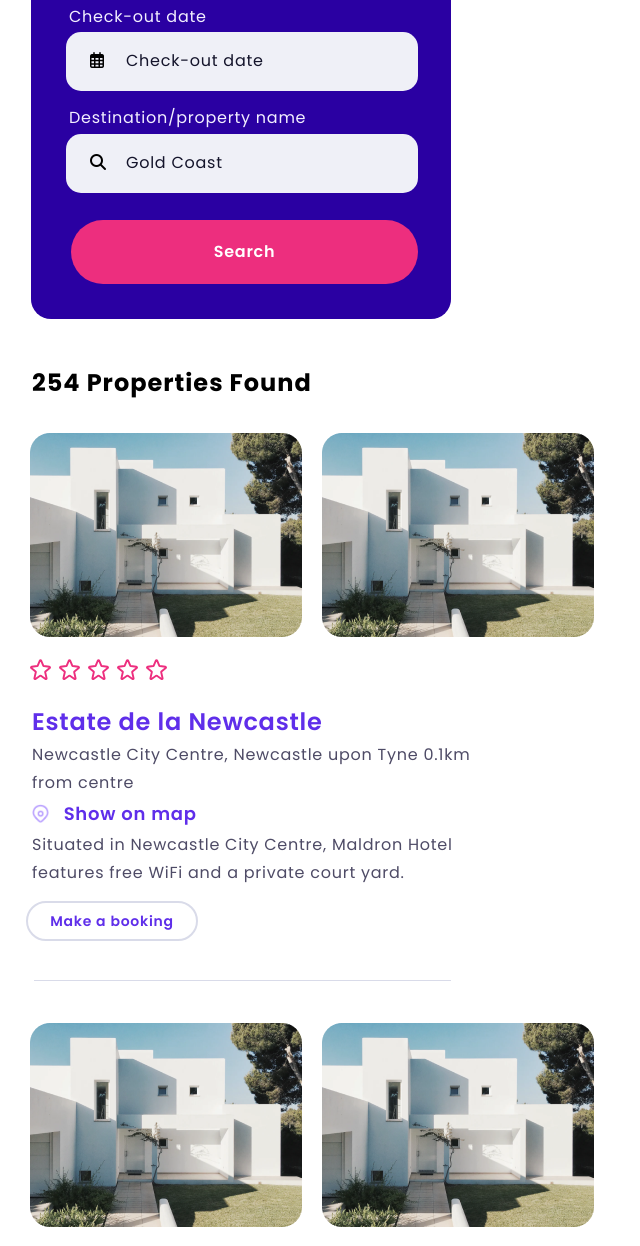
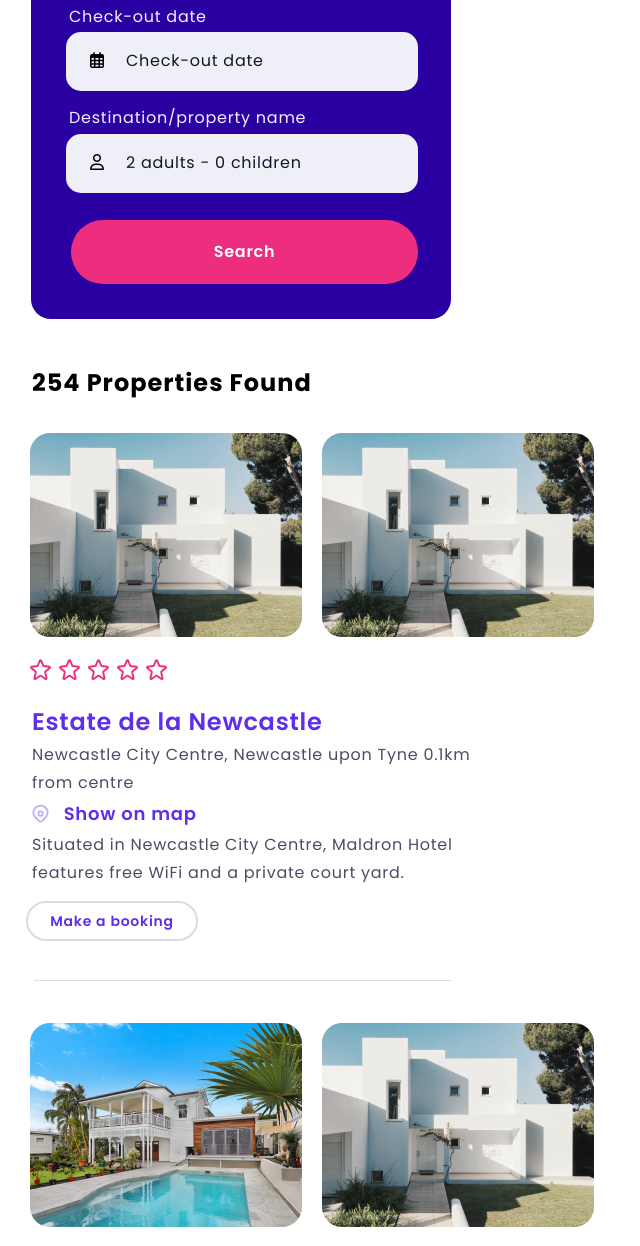
Before and after one commit to federicodesantiago/202210-W3-Quico-Ana, a website: page index.html in a window 1280 px wide. Shown: the part 968-2214 px from the top of the page, without its empty margins (0-640 px from the left). Drawn offline with Linux system fonts and the light colour scheme.

Commit message:
Fix some changes

```diff
--- a/index.html
+++ b/index.html
@@ -93,9 +93,9 @@
                 <li class="blueSearch-text">Destination/property name</li>
                 <li class="blueSearch-input">
                     <i
-                        class="blueSearch-input__text-icon fa-solid fa-magnifying-glass"
+                        class="blueSearch-input__text-icon fa-regular fa-user"
                     ></i>
-                    <p class="blueSearch-input__text">Gold Coast</p>
+                    <p class="blueSearch-input__text">2 adults - 0 children</p>
                 </li>
             </ul>
             <button class="blueSearch-searchButton">Search</button>
@@ -139,7 +139,7 @@
                 </div>
                 <div class="housing-position-02">
                     <div class="housing-slideshow">
-                        <img src="./img/casa.png" alt="Casa moderna" />
+                        <img src="./img/casa_02.png" alt="Casa moderna" />
                         <img src="./img/casa.png" alt="Casa moderna" />
                     </div>
                     <div class="housing-stars">
@@ -172,7 +172,7 @@
                 </div>
                 <div class="housing-position-03">
                     <div class="housing-slideshow">
-                        <img src="./img/casa.png" alt="Casa moderna" />
+                        <img src="./img/casa_03.png" alt="Casa moderna" />
                         <img src="./img/casa.png" alt="Casa moderna" />
                     </div>
                     <div class="housing-stars">
```
